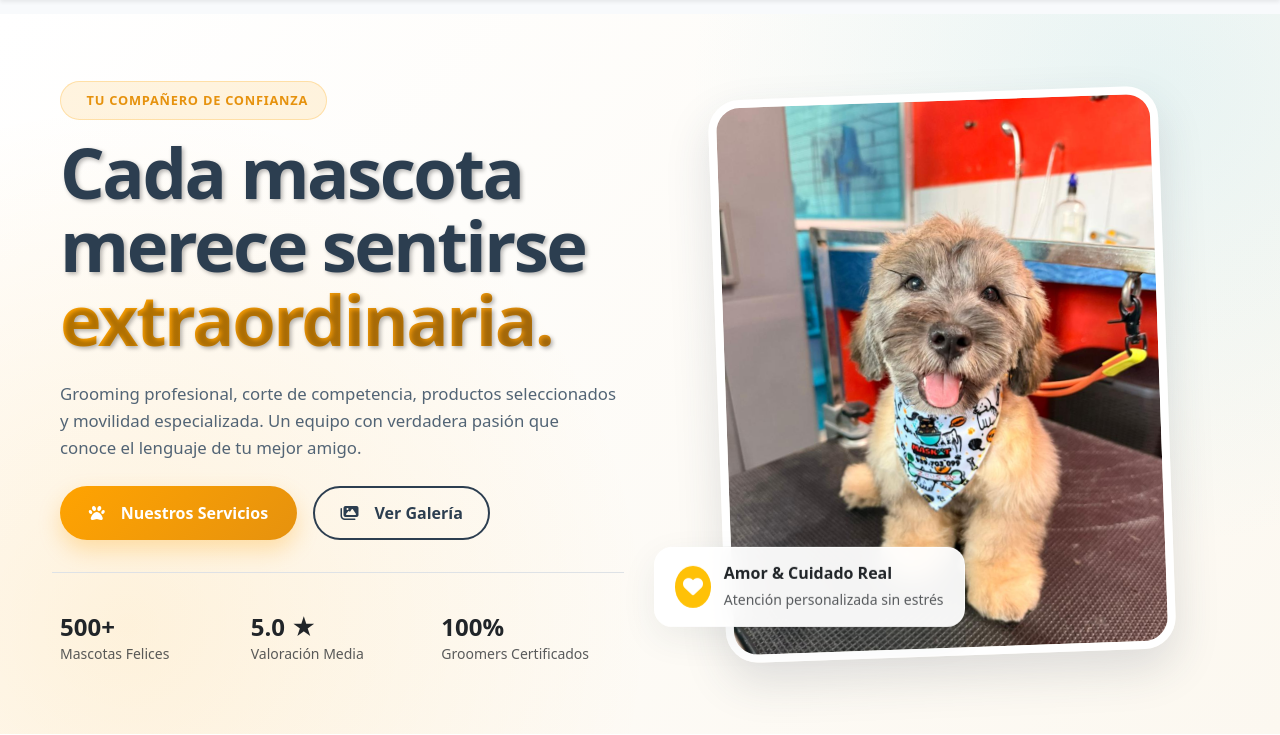
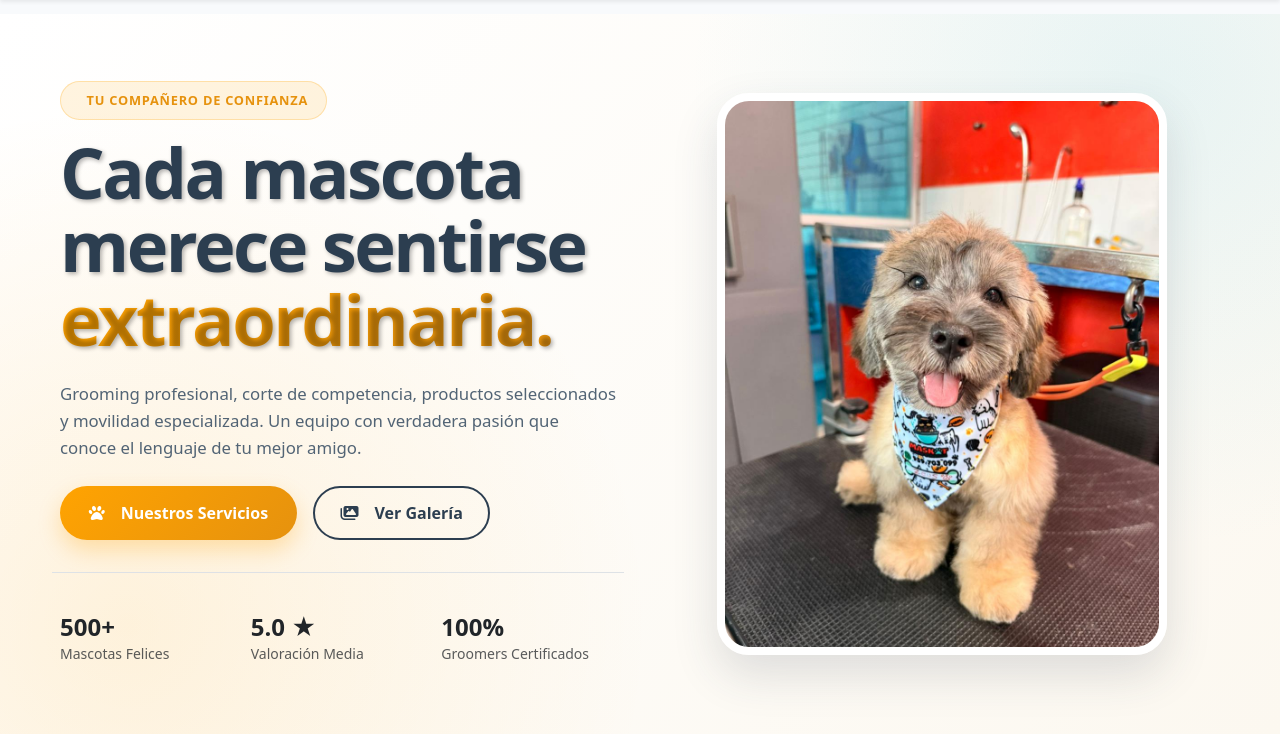
Before and after one commit to IgnacioAlP/MASKOT, a Flask app: template templates/index.html in a window 1280 px wide. Shown: the part 86-821 px from the top of the page. Run offline with Flask 2, Linux system fonts and the light colour scheme; the template is opened without the code that fills it, so the values that code supplies are empty.

Commit message:
landing 1.5

```diff
--- a/templates/index.html
+++ b/templates/index.html
@@ -36,7 +36,7 @@
     }
 
     /* ==========================================================================
-       2. HERO SECTION
+       2. HERO SECTION (1 SOLA FOTO PRINCIPAL)
        ========================================================================== */
     .maskot-hero {
         min-height: calc(100vh - 80px);
@@ -78,12 +78,6 @@
 
     .text-gradient-orange {
         background: linear-gradient(110deg, var(--maskot-orange), var(--maskot-orange-dark));
-        -webkit-background-clip: text;
-        -webkit-text-fill-color: transparent;
-    }
-
-    .text-gradient-sky {
-        background: linear-gradient(110deg, var(--maskot-sky-dark), var(--maskot-sky));
         -webkit-background-clip: text;
         -webkit-text-fill-color: transparent;
     }
@@ -143,32 +137,15 @@
         border-radius: 32px;
         border: 8px solid #ffffff;
         box-shadow: var(--maskot-shadow-hover);
-        transform: rotate(-2deg);
         transition: var(--maskot-transition);
     }
 
     .hero-visual-container:hover .hero-main-card {
-        transform: rotate(0deg) scale(1.02);
-    }
-
-    .hero-floating-badge {
-        position: absolute;
-        bottom: 20px;
-        left: -10px;
-        background: rgba(255, 255, 255, 0.95);
-        backdrop-filter: blur(12px);
-        padding: 0.85rem 1.25rem;
-        border-radius: 18px;
-        box-shadow: var(--maskot-shadow);
-        border: 1px solid rgba(255, 255, 255, 0.8);
-        display: flex;
-        align-items: center;
-        gap: 0.8rem;
-        animation: floatAnimation 4s ease-in-out infinite;
+        transform: scale(1.02);
     }
 
     /* ==========================================================================
-       3. CARDS DE SERVICIOS (ENCUADRE OPTIMIZADO SUPERIOR)
+       3. CARDS DE SERVICIOS (1 FOTO POR TARJETA - ENCUADRE CORREGIDO)
        ========================================================================== */
     .services-section,
     .products-section,
@@ -197,10 +174,11 @@
         border-color: rgba(255, 163, 1, 0.4);
     }
 
+    /* Contenedor de la foto individual por tarjeta */
     .card-img-wrapper {
         position: relative;
         width: 100%;
-        height: 250px;
+        height: 240px;
         overflow: hidden;
         background-color: #f1f5f9;
     }
@@ -210,12 +188,13 @@
         height: 100%;
         object-fit: cover;
         object-position: top center;
+        /* Ajusta la imagen para ver siempre la cabeza de la mascota */
         transition: transform 0.6s cubic-bezier(0.4, 0, 0.2, 1);
     }
 
     .service-card-modern:hover .card-img-wrapper img,
     .product-card-modern:hover .card-img-wrapper img {
-        transform: scale(1.08);
+        transform: scale(1.06);
     }
 
     .service-card-body,
@@ -296,7 +275,7 @@
     }
 
     .gallery-item:hover img {
-        transform: scale(1.12);
+        transform: scale(1.1);
         opacity: 1;
     }
 
@@ -317,6 +296,7 @@
         margin-bottom: 0.4rem;
     }
 
+    /* Carrusel Continuo de Galería Superior */
     .infinite-marquee-wrapper {
         overflow: hidden;
         white-space: nowrap;
@@ -364,18 +344,6 @@
         box-shadow: var(--maskot-shadow-hover);
     }
 
-    @keyframes floatAnimation {
-
-        0%,
-        100% {
-            transform: translateY(0);
-        }
-
-        50% {
-            transform: translateY(-10px);
-        }
-    }
-
     @keyframes marqueeScroll {
         0% {
             transform: translateX(0);
@@ -402,7 +370,7 @@
 {% block content %}
 
 <!-- ==========================================================================
-     1. HERO SECTION
+     1. HERO SECTION (1 FOTO PRINCIPAL)
      ========================================================================== -->
 <section id="inicio" class="maskot-hero">
     <div class="container">
@@ -449,16 +417,6 @@
                     <img src="{{ url_for('static', filename='img/despues1.jpeg') }}" alt="Mascota con grooming completo"
                         class="hero-main-card"
                         onerror="this.onerror=null;this.src='/static/img/LOGOTIPO%20EDITABLE%20MASKOT_Mesa%20de%20trabajo%201%20copia.png';">
-
-                    <div class="hero-floating-badge">
-                        <div class="bg-warning text-white p-2 rounded-circle">
-                            <i class="fas fa-heart fa-lg"></i>
-                        </div>
-                        <div>
-                            <span class="d-block fw-bold text-dark fs-7">Amor & Cuidado Real</span>
-                            <small class="text-muted">Atención personalizada sin estrés</small>
-                        </div>
-                    </div>
                 </div>
             </div>
         </div>
@@ -532,7 +490,7 @@
 </section>
 
 <!-- ==========================================================================
-     3. SERVICIOS DESTACADOS
+     3. SERVICIOS DESTACADOS (1 FOTO CAMBIABLE POR TARJETA)
      ========================================================================== -->
 <section id="servicios" class="services-section" data-reveal>
     <div class="container">
@@ -897,7 +855,6 @@
 
 {% block scripts %}
 <script>
-    // Filtrado interactivo de fotos en la Galería
     function filterGallery(category, button) {
         document.querySelectorAll('.gallery-filter-btn').forEach(btn => btn.classList.remove('active'));
         button.classList.add('active');
@@ -915,7 +872,6 @@
         });
     }
 
-    // Scroll reveal observer
     document.addEventListener("DOMContentLoaded", () => {
         const revealElements = document.querySelectorAll('[data-reveal]');
         const observer = new IntersectionObserver((entries) => {
```
